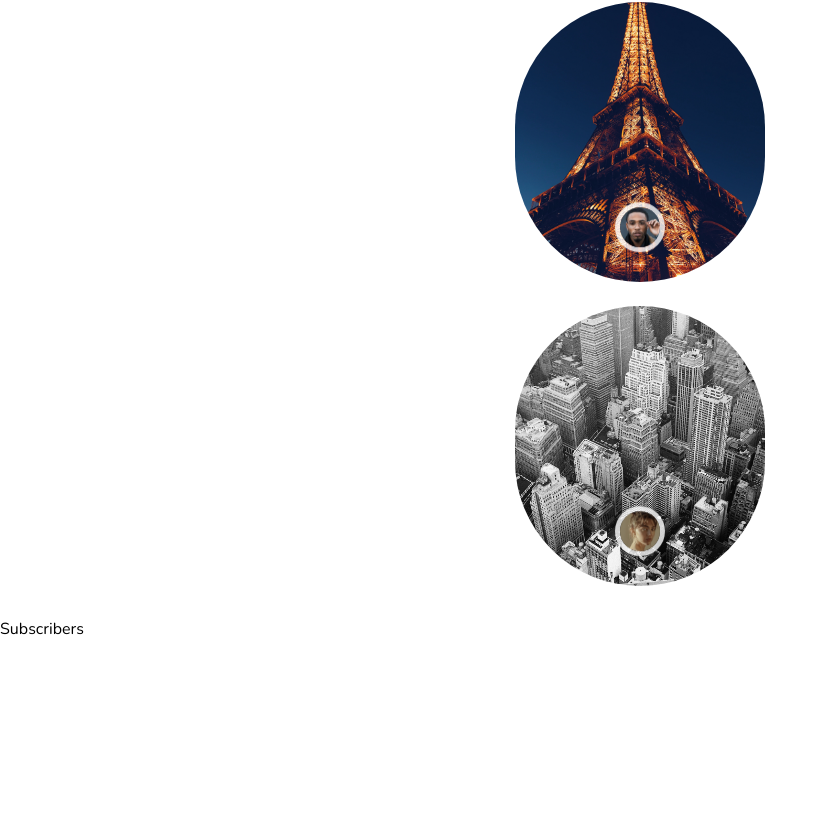
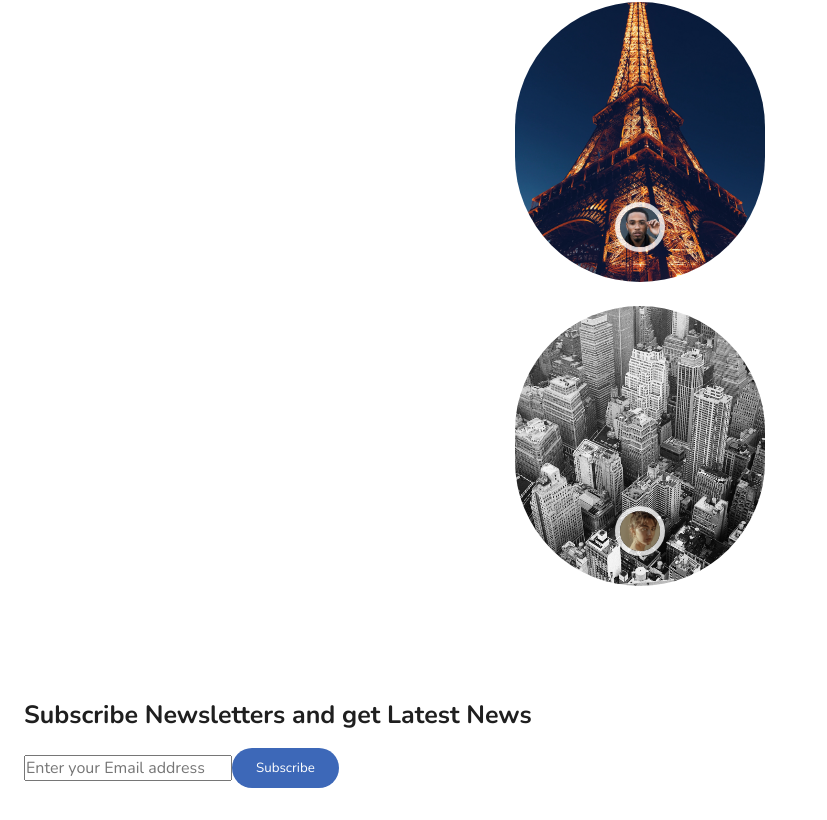
Before and after one commit to qefiney/Flight_Practice_App, a React (Vite) app: page / in a window 1280 px wide. Shown: the part 5093-5913 px from the top of the page, without its empty margins (0-827 px from the left). Before the commit the page ends 5733 px from the top, so only its background shows below. Built offline with nearby package versions, Linux system fonts and the light colour scheme.

Commit message:
Subscribers layout

```diff
--- a/src/Subscribers/Subscribers.jsx
+++ b/src/Subscribers/Subscribers.jsx
@@ -1,7 +1,17 @@
-import React from "react";
+// import React from "react";
+const Subscribers = () => {
+	return (
+		<div className="subscribers section">
+			<div className="sectionContainer container">
+				<h2>Subscribe Newsletters and get Latest News</h2>
 
-const Subscribers = () => {
-	return <div>Subscribers</div>;
+				<div className="inputDiv flex">
+					<input type="text" placeholder="Enter your Email address" />
+					<button className="btn">Subscribe</button>
+				</div>
+			</div>
+		</div>
+	);
 };
 
 export default Subscribers;
```
